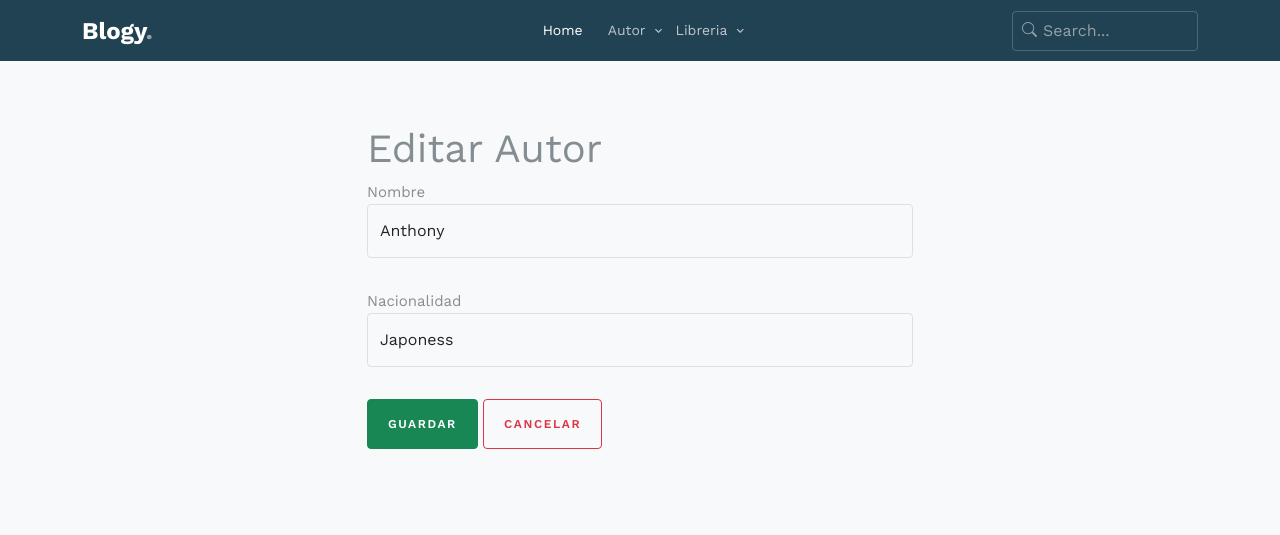
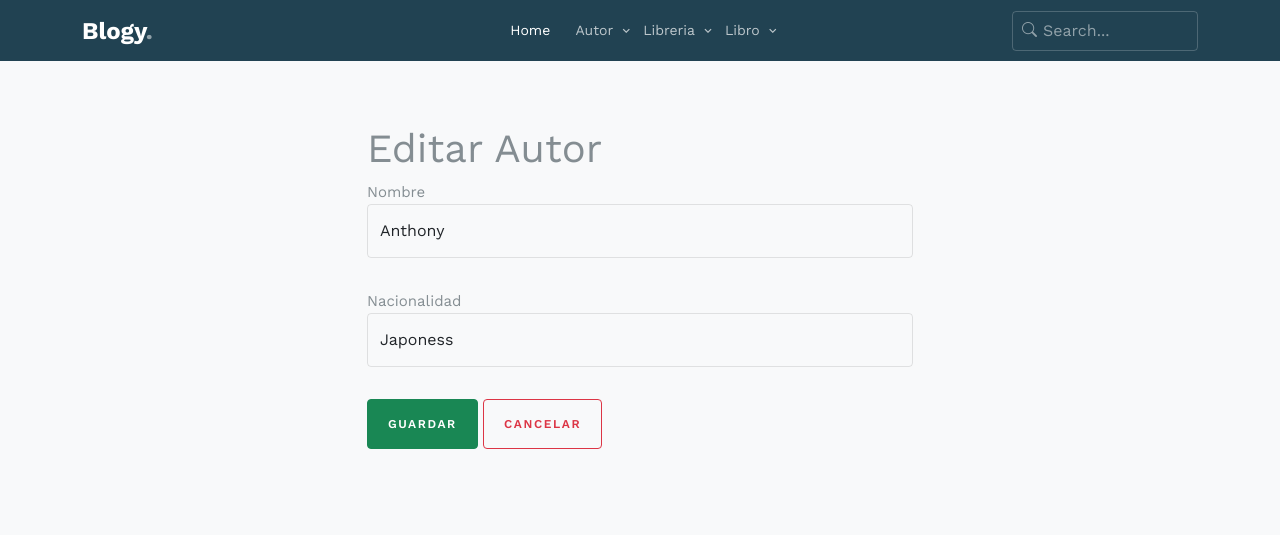
Before and after one commit to Karen0708-ak/editorialBM, a Django app: page /editarAutor/1 in a window 1280 px wide. Shown: the top 535 px of the page. Run offline with Django 5.2, Linux system fonts and the light colour scheme; data comes from the database, SQL or seed files in the repository; some libraries are stand-ins or nearby versions; some web fonts are replaced.

Commit message:
se actualizo el encabezado

```diff
--- a/Aplicaciones/templates/plantilla.html
+++ b/Aplicaciones/templates/plantilla.html
@@ -70,6 +70,11 @@
                                         <li><a href="nuevaLibreria">Agregar Libreria</a></li>
                                     </ul>
 
+                                <li class="has-children">
+                                    <a href="{% url 'inicio_libro' %}">Libro</a>
+                                    <ul class="dropdown">
+                                        <li><a href="nuevoLibro">Agregar Libro</a></li>
+                                    </ul>
                             </ul>
                         </div>
                         <div class="col-2 text-end">
```
